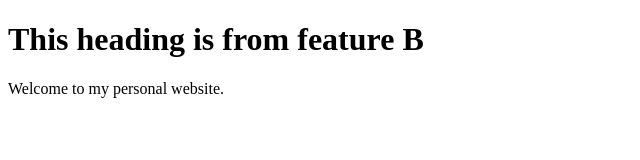
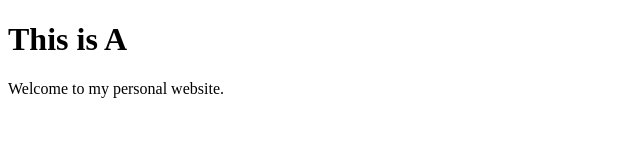
Before and after one commit to Mostafa161286/Tasks, a plain HTML site: page First-Project/index.html in a window 1280 px wide. Shown: the whole page, without its empty margins (0-640 px from the left). Drawn offline with Linux system fonts and the light colour scheme.

Commit message:
feature-a :updated heading

```diff
--- a/First-Project/index.html
+++ b/First-Project/index.html
@@ -4,7 +4,7 @@
     <title>Home</title>
 </head>
 <body>
-  <h1>This heading is from feature B</h1>
+  <h1>This is A </h1>
 
     <p>Welcome to my personal website.</p>
 
```
